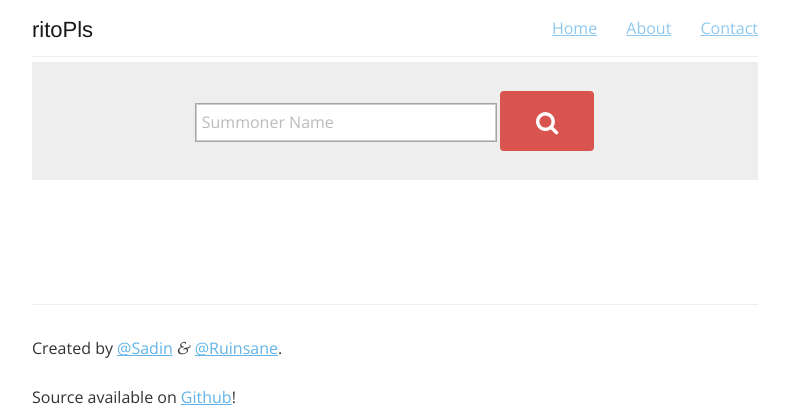
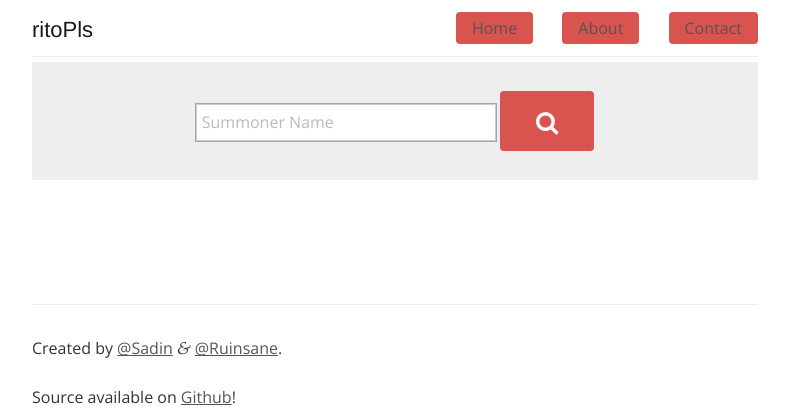
Before and after one commit to Sadin/ritoPLS, a Python web app: template templates/index.html in a window 1280 px wide. Shown: the top 420 px of the page, without its empty margins (245-1034 px from the left). Run offline with Jinja, Linux system fonts and the light colour scheme; the template is opened without the code that fills it, so the values that code supplies are empty; some libraries are stand-ins or nearby versions.

Commit message:
changed some colors

```diff
--- a/static/css/app.css
+++ b/static/css/app.css
@@ -15,6 +15,7 @@ html, body {
   border-radius: 4px;
   transition: all .3s;
 }
+
 
 .siteHeader {
   border-bottom: 1px solid #eee;
@@ -74,3 +75,14 @@ html, body {
   border-top: 1px solid #eee;
   padding-top: 15px;
 }
+a, a:visited {
+	color:#555;
+	transition: all .3s;
+}
+.btn a , .btn a:visited  {
+	color:#fefefe;
+	transition: all .3s;
+}
+a:hover {
+	color:#222;
+}
--- a/templates/layout.html
+++ b/templates/layout.html
@@ -22,9 +22,9 @@
 
             <nav class="nav">
                 <ul>
-                    <li><a href="">Home</a></li>
-                    <li><a href="">About</a></li>
-                    <li><a href="">Contact</a></li>
+                    <li><a class="btn bg-red" href="">Home</a></li>
+                    <li><a class="btn bg-red" href="">About</a></li>
+                    <li><a class="btn bg-red" href="">Contact</a></li>
                 </ul>
             </nav>
         </header>
```
